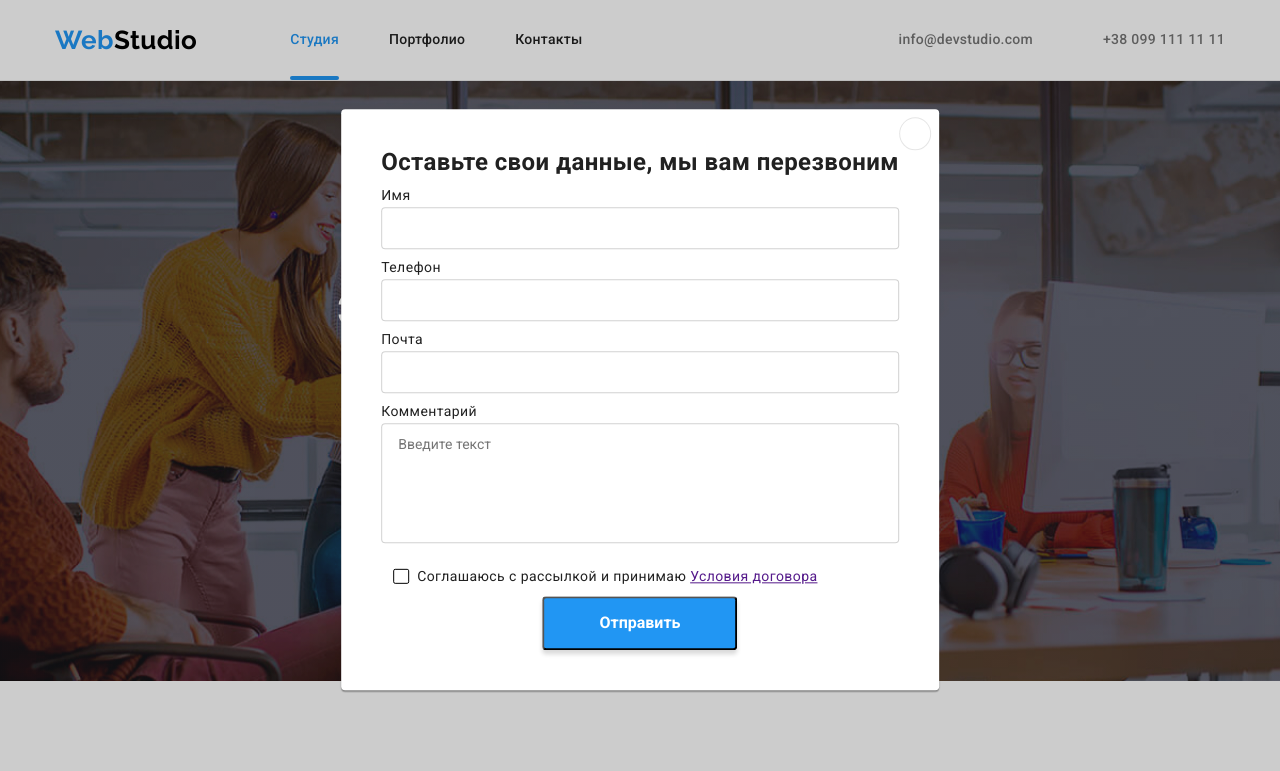
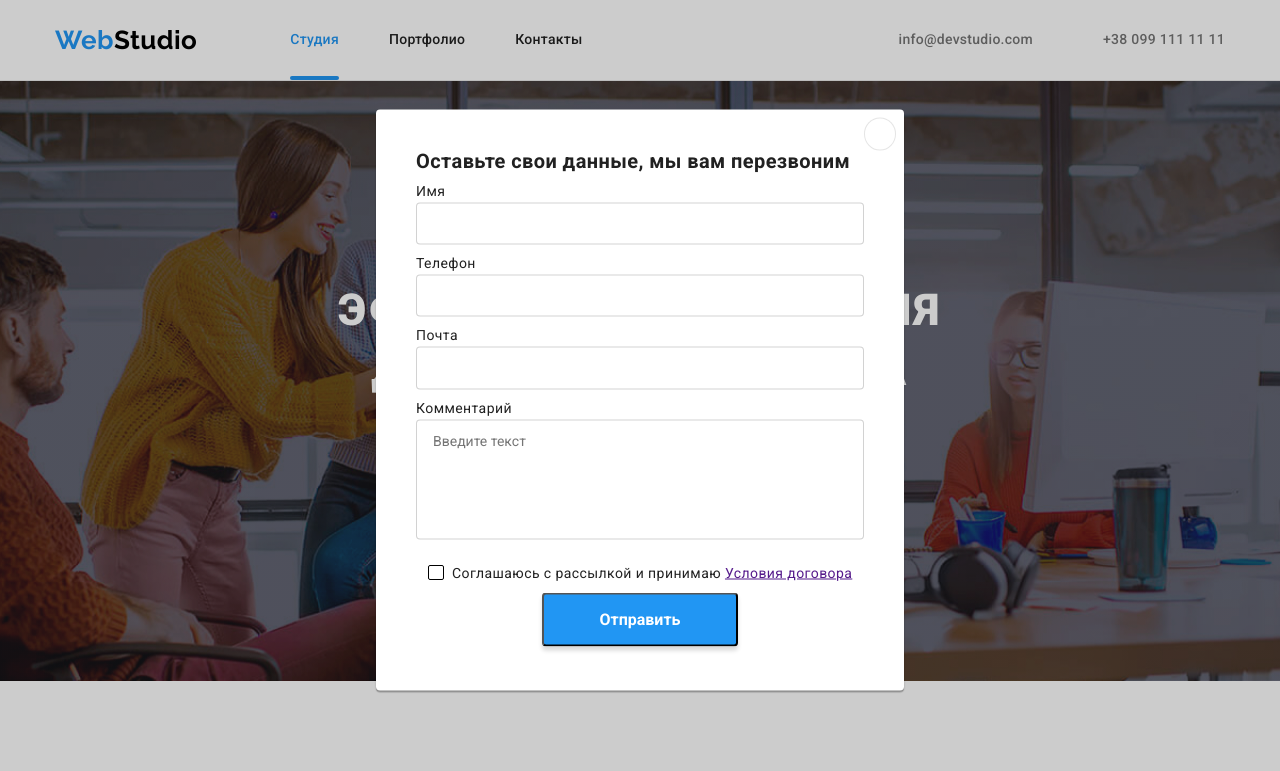
Before and after one commit to kbugayenko/goit-markup-hw-06, a plain HTML site: page index.html in a window 1280 px wide. Both pictures are taken after a click on the button "Заказать услугу". Shown: the top 771 px of the page. Drawn offline with nearby package versions, Linux system fonts and the light colour scheme; files whose address does not match are found by name.

Commit message:
Змінив розміри модального вікна

```diff
--- a/css/styles.css
+++ b/css/styles.css
@@ -641,8 +641,8 @@ ul {
   left: 50%;
   transform: translate(-50%, -50%);
 
-  min-width: 528px;
-  min-height: 581px;
+  width: 528px;
+  height: 581px;
 
   padding: 40px;
 
@@ -677,7 +677,7 @@ ul {
 .form-title {
   font-style: normal;
   font-weight: 700;
-  font-size: 24px;
+  font-size: 20px;
   line-height: 1.15;
 
   color: #212121;
@@ -747,7 +747,7 @@ textarea:focus-within {
 }
 
 .form-field.check {
-  padding: 12px 36px;
+  padding: 12px 0px 12px 36px;
 }
 
 .form-field.check .form-icons {
--- a/index.html
+++ b/index.html
@@ -480,12 +480,7 @@
           <div class="form-field">
             <label class="form-label"
               >Комментарий
-              <textarea
-                class="textarea"
-                type="text"
-                name="textarea"
-                placeholder="Введите текст"
-              ></textarea>
+              <textarea name="textarea" placeholder="Введите текст"></textarea>
             </label>
           </div>
           <div class="form-field check">
```
